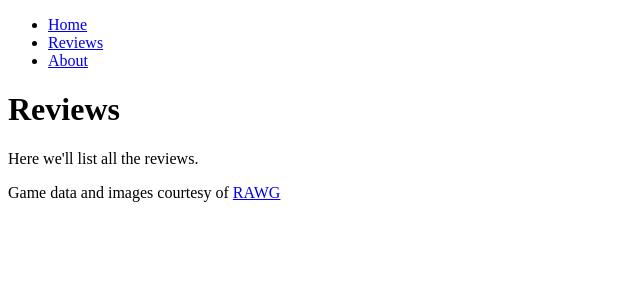
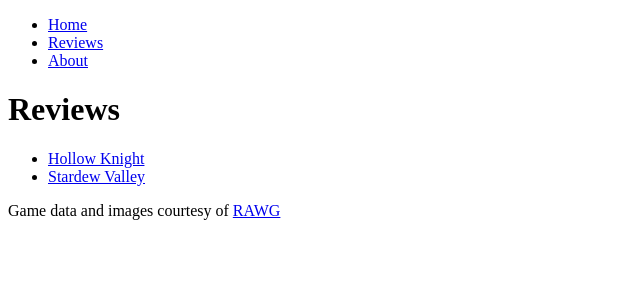
Before and after one commit to alexgrimm87/nextjs14-game-reviews, a Next.js app: page /reviews in a window 1280 px wide. Shown: the top 300 px of the page, without its empty margins (0-640 px from the left). Built offline with nearby package versions, Linux system fonts and the light colour scheme.

Commit message:
reviews page add links

```diff
--- a/app/reviews/page.jsx
+++ b/app/reviews/page.jsx
@@ -1,10 +1,21 @@
+import Link from "next/link";
+
 export default function ReviewsPage() {
   return (
     <>
       <h1>Reviews</h1>
-      <p>
-        Here we'll list all the reviews.
-      </p>
+      <ul>
+        <li>
+          <Link href="/reviews/hollow-knight">
+            Hollow Knight
+          </Link>
+        </li>
+        <li>
+          <Link href="/reviews/stardew-valley">
+            Stardew Valley
+          </Link>
+        </li>
+      </ul>
     </>
   );
 }
```
